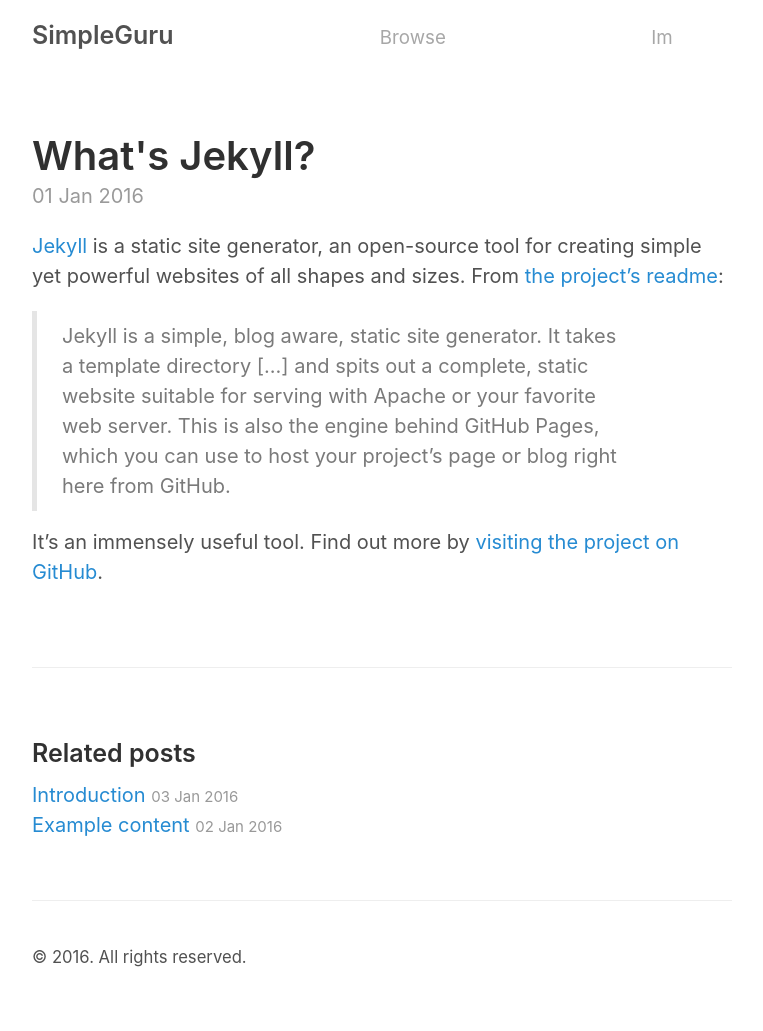
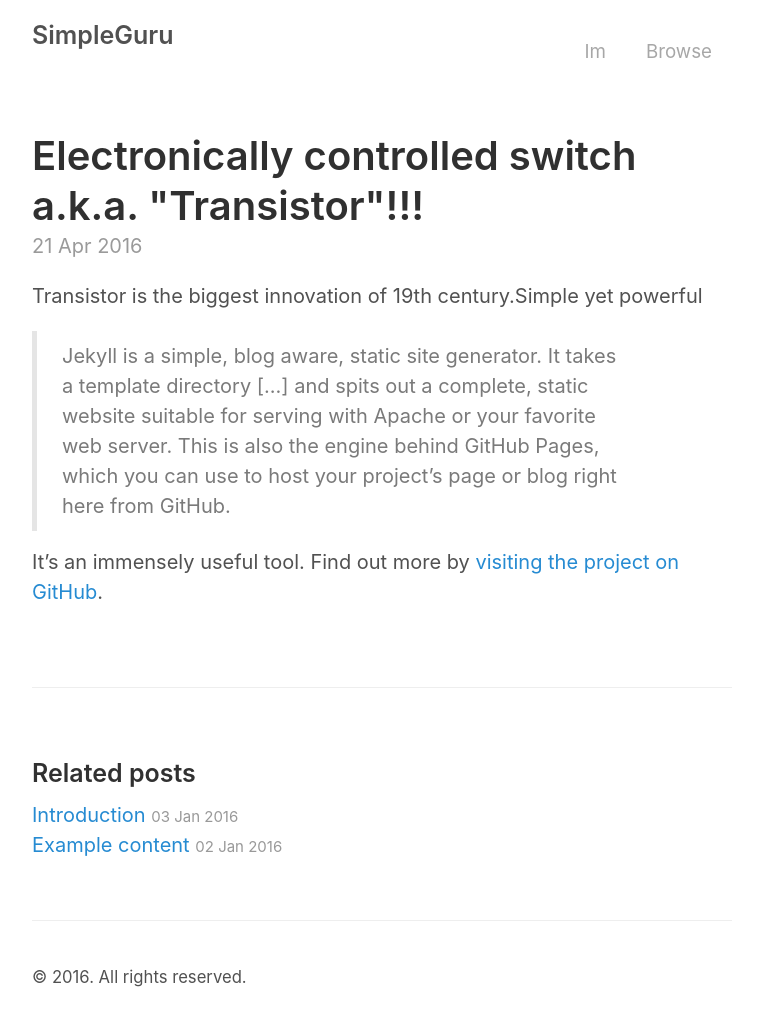
Before and after one commit to simple-guru/simple-guru.github.io, a Jekyll site: the page built from _posts/2016-04-21-transistor.md, in a window 1280 px wide. Shown: the whole page, without its empty margins (258-1021 px from the left). Built offline with Jekyll 4.4.1, drawn with Linux system fonts in a browser that asks for light colours.

Commit message:
css changes

```diff
--- a/_posts/2016-01-01-whats-jekyll.md
+++ b/_posts/2016-04-21-transistor.md
@@ -1,9 +1,9 @@
 ---
 layout: post
-title: What's Jekyll?
+title: Electronically controlled switch a.k.a. "Transistor"!!!
 ---
 
-[Jekyll](http://jekyllrb.com) is a static site generator, an open-source tool for creating simple yet powerful websites of all shapes and sizes. From [the project's readme](https://github.com/jekyll/jekyll/blob/master/README.markdown):
+Transistor is the biggest innovation of 19th century.Simple yet powerful
 
 > Jekyll is a simple, blog aware, static site generator. It takes a template directory [...] and spits out a complete, static website suitable for serving with Apache or your favorite web server. This is also the engine behind GitHub Pages, which you can use to host your project’s page or blog right here from GitHub.
 
--- a/_sass/_masthead.scss
+++ b/_sass/_masthead.scss
@@ -15,7 +15,8 @@
 
 .masthead-subtitle{
     text-align: right;
-    margin-left: 10rem;
+    float: right;
+    padding: 1rem 1rem;
 }
 
   a {
```
